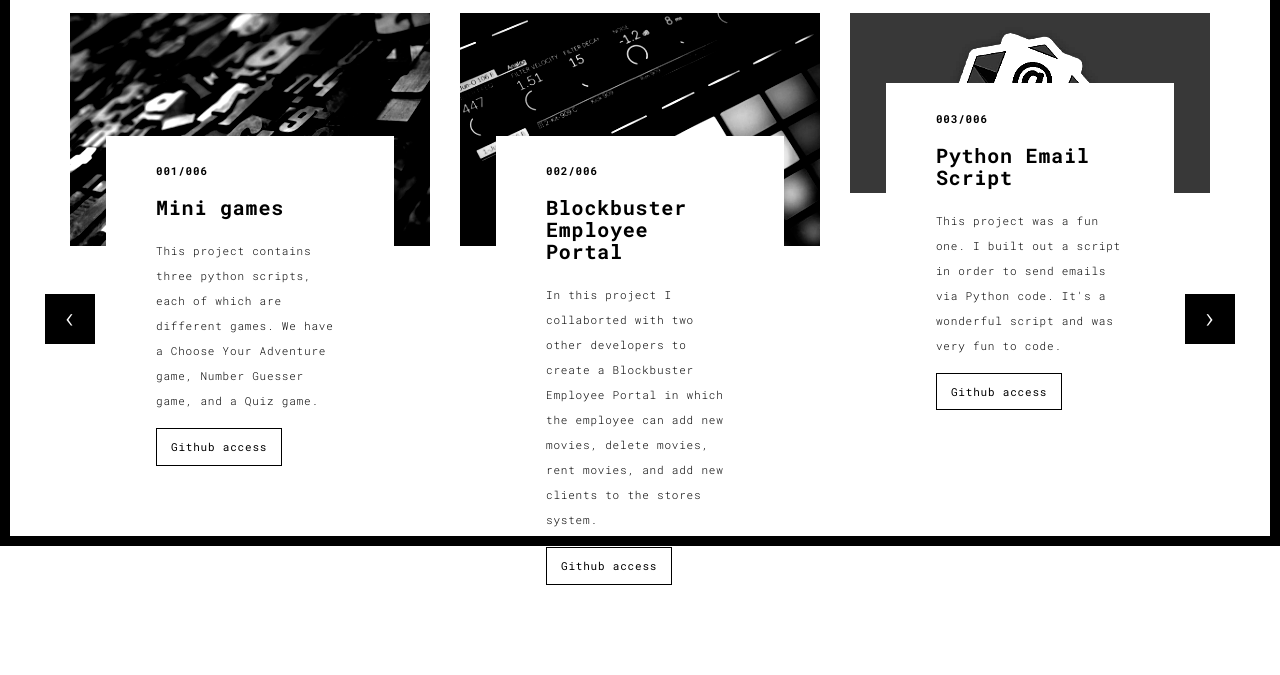
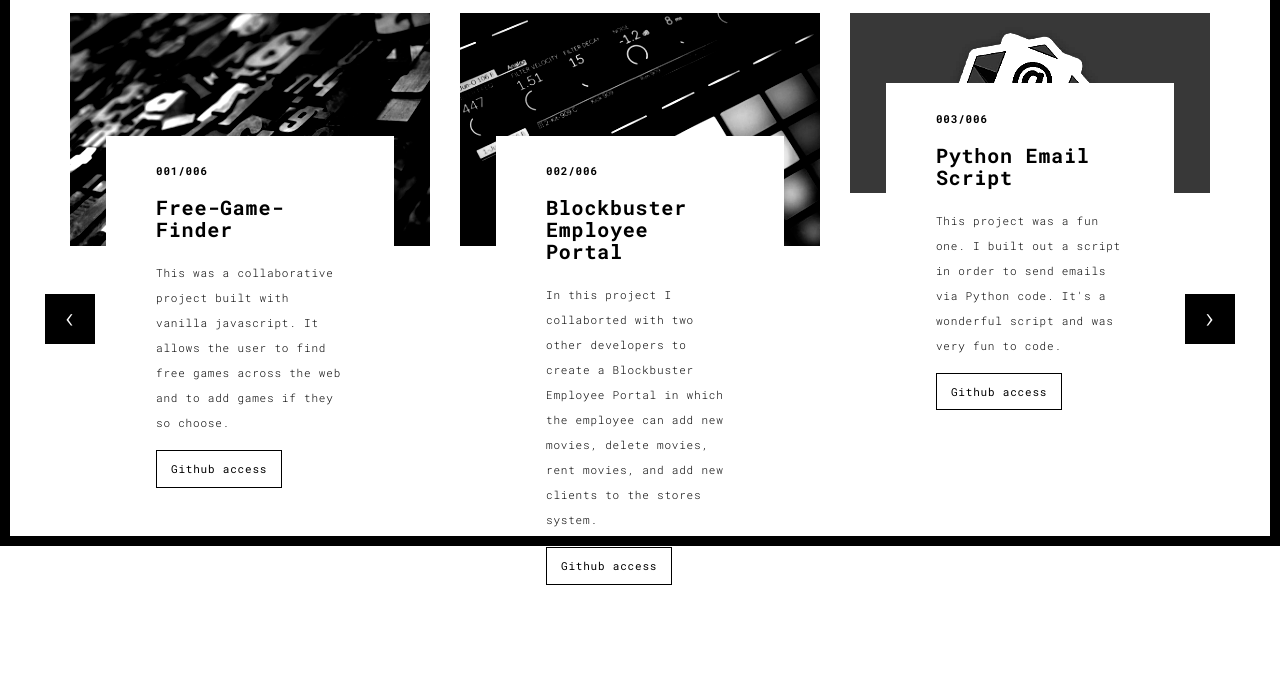
Before and after one commit to Dakota-Vikdal/portfo, a Flask app: page /works.html in a window 1280 px wide. Shown: the part 254-929 px from the top of the page. Run offline with Flask 3, Linux system fonts and the light colour scheme; some libraries are stand-ins or nearby versions.

Commit message:
changes to projects

```diff
--- a/templates/works.html
+++ b/templates/works.html
@@ -74,9 +74,8 @@
                       </a>
                       <div class="card-container card-container-lg">
                         <h4>001/006</h4>
-                        <h3>Mini games</h3>
-                        <p>This project contains three python scripts, each of which are different games. We
-                          have a Choose Your Adventure game, Number Guesser game, and a Quiz game.</p>
+                        <h3>Free-Game-Finder</h3>
+                        <p>This was a collaborative project built with vanilla javascript. It allows the user to find free games across the web and to add games if they so choose.</p>
                         <a href="https://github.com/Dakota-Vikdal/Mini-Projects" title="" class="btn btn-default">Github access</a>
                       </div>
                     </div>
@@ -88,7 +87,7 @@
                         <h4>002/006</h4>
                         <h3>Blockbuster Employee Portal</h3>
                         <p>In this project I collaborted with two other developers to create a Blockbuster Employee Portal in which the employee can add new movies, delete movies, rent movies, and add new clients to the stores system.</p>
-                        <a href="https://github.com/CBurl1/blockbuster-employee-portal" title="" class="btn btn-default">Github access</a>
+                        <a href="https://github.com/Dakota-Vikdal/blockbuster-employee-portal" title="" class="btn btn-default">Github access</a>
                       </div>
                     </div>
                     <div class="col-sm-4">
```
